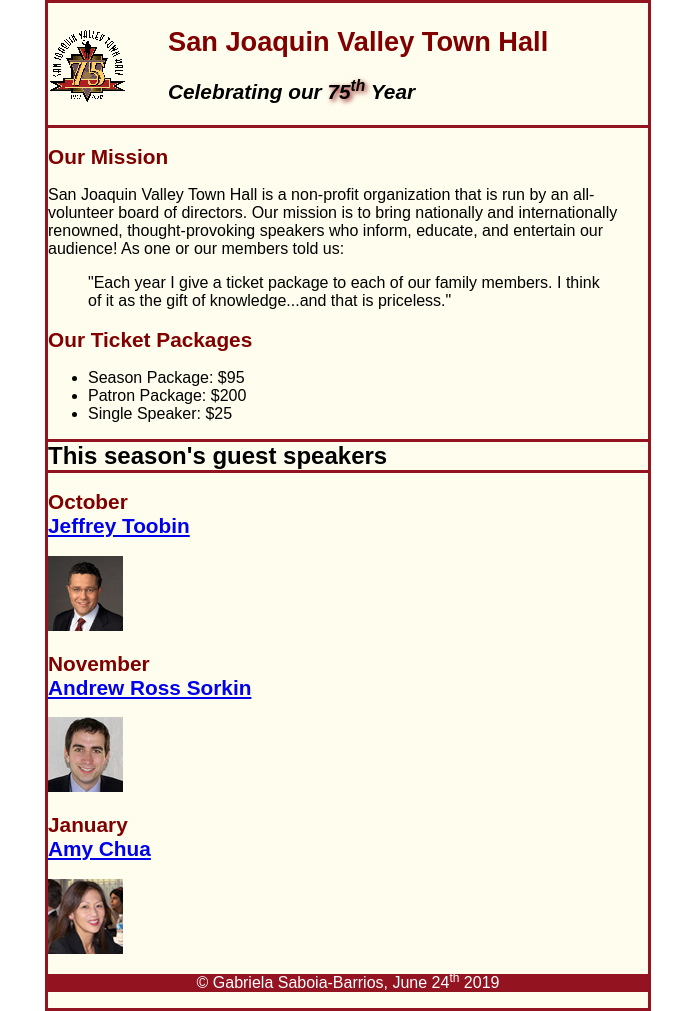
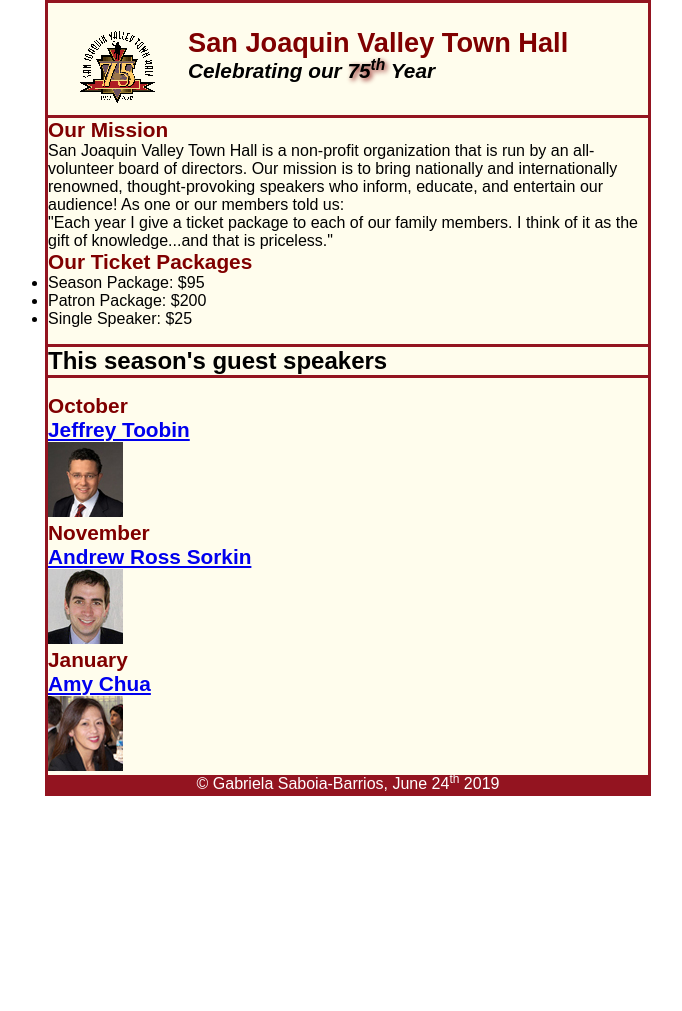
Before and after one commit to GabrielaSaboia/A11, a plain HTML site: page index.html in a window 1280 px wide. Shown: the whole page, without its empty margins (292-974 px from the left). After the commit the page ends 800 px from the top, so only its background shows below. Drawn offline with Linux system fonts and the light colour scheme.

Commit message:
Number 8 & 9 Added reset selector with rules to padding and margin changed the header paddings for top and bottom erased h2 and h3 indents and added 30px to the left and right sides of the images.

```diff
--- a/styles/main.css
+++ b/styles/main.css
@@ -1,4 +1,8 @@
 /* the styles for the elements */
+*{
+    margin: 0;
+    padding: 0;
+}
 html{
 	background-color: #ffffff;
 }
@@ -17,17 +21,19 @@
 	/* the styles for the header */
 header {
     border-bottom: solid 3px #931420;
+    padding-top: 1.5em;
+    padding-bottom: 2em;
 }
 
 header h2 {
 	font-size: 170%;
 	color:#800000;
-	padding-left: 120px;
+
 }
 header h3{
 	font-size:130%;
 	font-style: italic;
-	padding-left: 120px;
+
 }
 .shadow{
     text-shadow: 2px 2px 5px #800000;
@@ -35,6 +41,8 @@
 header img {
 	height: 80px;
 	float: left;
+    padding-left: 30px;
+    padding-right: 30px;
 }
 
 /* the styles for the section */
```
